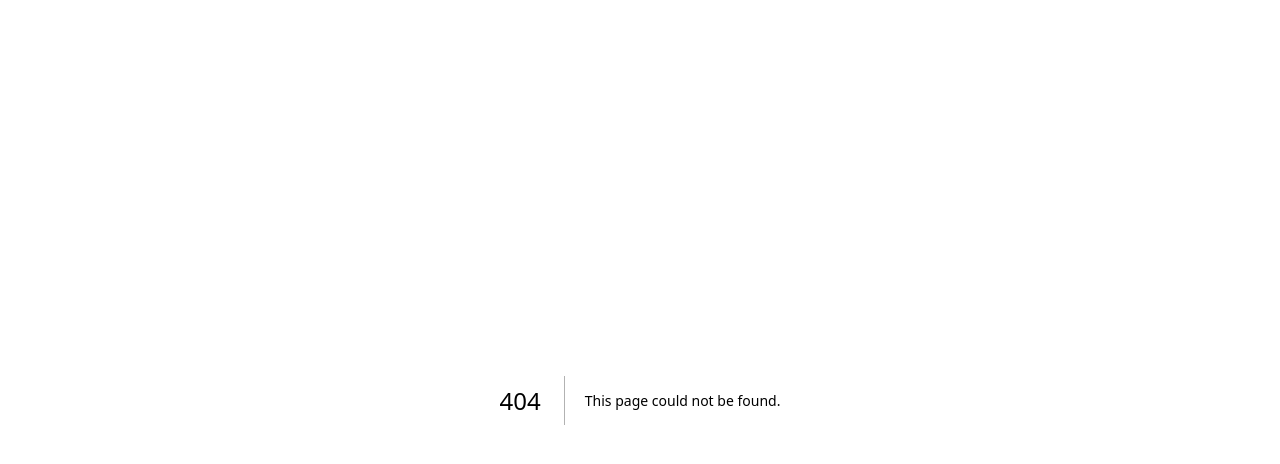
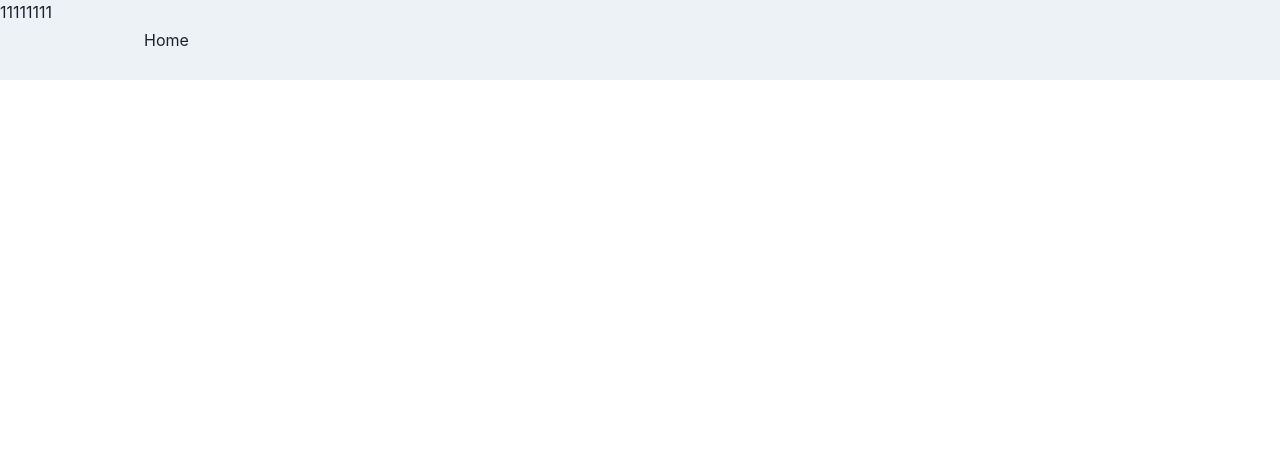
Before and after one commit to aehyok/FAST-GPT-Update, a Next.js app: page /home in a window 1280 px wide. Before the commit this address had no page. Shown: the top 464 px of the page. Built offline with nearby package versions, Linux system fonts and the light colour scheme.

Commit message:
feat: layout

```diff
--- /dev/null
+++ b/src/components/Layout/index.tsx
@@ -0,0 +1,53 @@
+/*
+ * @Author: 刘启明 455043818@qq.com
+ * @Date: 2023-04-19 17:14:17
+ * @LastEditors: 刘启明 455043818@qq.com
+ * @LastEditTime: 2023-04-19 18:32:46
+ * @FilePath: \AK47-GPT\src\components\Layout\index.tsx
+ * @Description:
+ *
+ * Copyright (c) 2023 by ${git_name_email}, All Rights Reserved.
+ */
+import { Box, Navbar } from "@chakra-ui/react";
+import { useRouter } from "next/router";
+
+const unShowLayoutRoute: { [key: string]: boolean } = {
+  "/login": true,
+};
+
+const Layout = ({ children }: { children: JSX.Element }) => {
+  const router = useRouter();
+
+  return (
+    <>
+      <Box h={"100%"} backgroundColor={"gray.100"} overflow={"auto"}>
+        {!unShowLayoutRoute[router.pathname] ? (
+          <>
+            <Box h={"100%"} position={"fixed"} left={0} top={0} w={"180px"}>
+              11111111
+            </Box>
+            <Box h={"100%"} ml={"80px"}>
+              <Box h={"100%"} py={7} px={"5vw"} m={"auto"} overflowY={"auto"}>
+                {children}
+              </Box>
+            </Box>
+          </>
+        ) : (
+          <> {children}</>
+        )}
+      </Box>
+      {/* <Box h={'100%'} backgroundColor={'gray.100'} overflow={'auto'}>
+      <Box h={'100%'} position={'fixed'} left={0} top={0} w={'180px'}>
+                11111111
+              </Box>
+              <Box h={'100%'} ml={'80px'}>
+                <Box h={'100%'} py={7} px={'5vw'} m={'auto'} overflowY={'auto'}>
+                  {children}
+                </Box>
+              </Box>
+      </Box> */}
+    </>
+  );
+};
+
+export default Layout;
--- a/src/pages/_app.tsx
+++ b/src/pages/_app.tsx
@@ -1,11 +1,24 @@
+/*
+ * @Author: 刘启明 455043818@qq.com
+ * @Date: 2023-04-19 09:17:51
+ * @LastEditors: 刘启明 455043818@qq.com
+ * @LastEditTime: 2023-04-19 17:42:20
+ * @FilePath: \AK47-GPT\src\pages\_app.tsx
+ * @Description:
+ *
+ * Copyright (c) 2023 by ${git_name_email}, All Rights Reserved.
+ */
 import '@/styles/globals.css'
+import Layout from '@/components/Layout';
 import type { AppProps } from 'next/app'
 import { ChakraProvider } from '@chakra-ui/react'
 
 export default function App({ Component, pageProps }: AppProps) {
     return (
     <ChakraProvider>
-      <Component {...pageProps} />
+      <Layout>
+        <Component {...pageProps} />
+      </Layout>
     </ChakraProvider>
   )
 }
--- /dev/null
+++ b/src/pages/home.tsx
@@ -0,0 +1,3 @@
+export default function Home() {
+  return <>Home</>
+}
```
Also changed, not shown: src/components/Layout/navbar.tsx (added).
